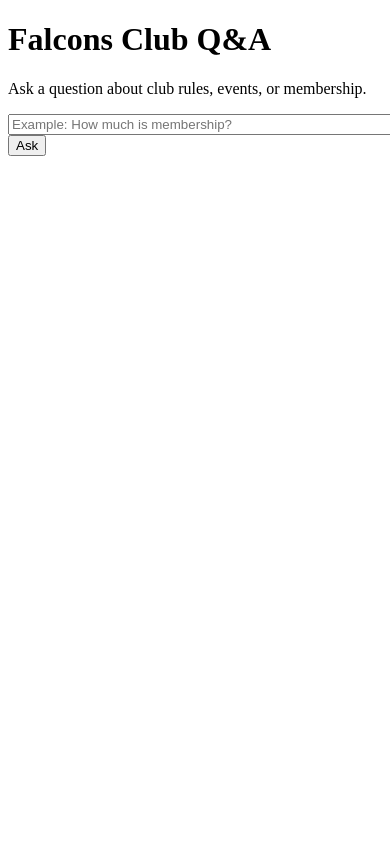
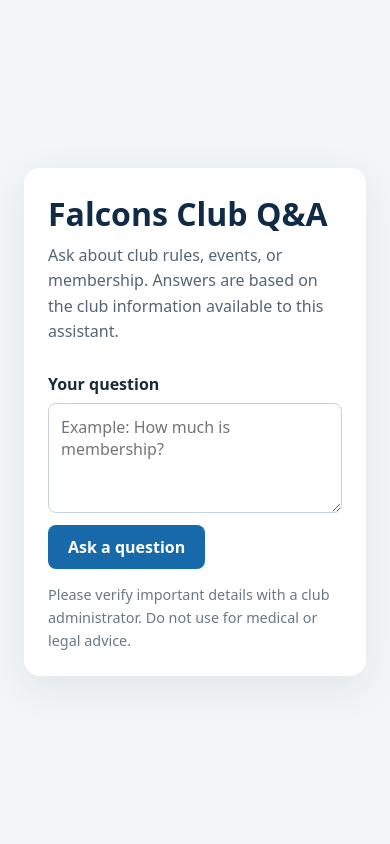
Before and after one commit to abubakarskt/falcons-club-qa-chatbot, a Flask app: page / in a window 390 px wide; the page is wider, and only the part inside the window is pictured. Run offline with Flask 3, Linux system fonts and the light colour scheme; parts of the project's set-up code (start-up, migrations or seed data) failed here and were passed over.

Commit message:
Prepare Falcons Club chatbot for Render deployment and document setup/safety

```diff
--- a/app.py
+++ b/app.py
@@ -1,12 +1,22 @@
 from flask import Flask, jsonify, render_template, request
-from falcons_qa import generate_answer
+from falcons_qa import generate_answer, load_faiss_index
 
 app = Flask(__name__)
+MAX_QUESTION_LENGTH = 1000
+
+# Load the persisted index before the server starts accepting requests. If it is
+# missing (for example during local development), load_faiss_index builds it.
+load_faiss_index()
 
 
 @app.route("/")
 def home():
     return render_template("index.html")
+
+
+@app.get("/healthz")
+def health():
+    return jsonify({"status": "ok"})
 
 
 @app.post("/ask")
@@ -15,18 +25,18 @@ def ask():
     if isinstance(payload, dict):
         question = payload.get("question", "")
     else:
-        question = ""
-
-    if not question:
         question = request.form.get("question", "")
 
     if not isinstance(question, str) or not question.strip():
         return jsonify({"error": "A non-empty 'question' is required."}), 400
+    if len(question) > MAX_QUESTION_LENGTH:
+        return jsonify({"error": f"Questions must be {MAX_QUESTION_LENGTH} characters or fewer."}), 413
 
     try:
         return jsonify(generate_answer(question))
-    except Exception as exc:
-        return jsonify({"error": str(exc)}), 503
+    except Exception:
+        app.logger.exception("Failed to generate an answer")
+        return jsonify({"error": "The assistant is temporarily unavailable. Please try again later."}), 503
 
 
 if __name__ == "__main__":
--- a/requirements.txt
+++ b/requirements.txt
@@ -1,4 +1,5 @@
 Flask==3.0.3
+gunicorn>=22.0,<24.0
 openai>=1.0.0
 sentence-transformers>=2.7.0
 faiss-cpu>=1.8.0
--- a/templates/index.html
+++ b/templates/index.html
@@ -3,14 +3,73 @@
   <head>
     <meta charset="UTF-8" />
     <meta name="viewport" content="width=device-width, initial-scale=1.0" />
-    <title>Falcons Club Q&A</title>
+    <meta name="theme-color" content="#102b46" />
+    <title>Falcons Club Q&amp;A</title>
+    <style>
+      :root { color-scheme: light; font-family: system-ui, -apple-system, BlinkMacSystemFont, "Segoe UI", sans-serif; color: #172b3a; background: #f3f6f8; }
+      * { box-sizing: border-box; }
+      body { margin: 0; min-height: 100vh; display: grid; place-items: center; padding: 24px; }
+      main { width: min(100%, 680px); background: white; border-radius: 16px; padding: clamp(24px, 6vw, 48px); box-shadow: 0 12px 40px #102b4614; }
+      h1 { margin: 0 0 8px; color: #102b46; }
+      p { line-height: 1.6; }
+      .intro { color: #536574; margin: 0 0 28px; }
+      label { display: block; font-weight: 650; margin-bottom: 8px; }
+      textarea { display: block; width: 100%; min-height: 110px; resize: vertical; border: 1px solid #c8d2da; border-radius: 8px; padding: 12px; font: inherit; }
+      textarea:focus { outline: 3px solid #2e7dbb35; border-color: #2e7dbb; }
+      button { margin-top: 12px; border: 0; border-radius: 8px; padding: 11px 20px; color: white; background: #1769aa; font: inherit; font-weight: 650; cursor: pointer; }
+      button:disabled { opacity: .65; cursor: wait; }
+      #result { margin-top: 24px; padding: 16px; border-radius: 8px; background: #f3f6f8; }
+      #result[hidden] { display: none; }
+      #answer { white-space: pre-wrap; }
+      #source { color: #536574; font-size: .92rem; border-top: 1px solid #dce3e8; padding-top: 12px; }
+      #source:empty { display: none; }
+      .note { color: #687986; font-size: .9rem; margin-bottom: 0; }
+    </style>
   </head>
   <body>
-    <h1>Falcons Club Q&A</h1>
-    <p>Ask a question about club rules, events, or membership.</p>
-    <form action="/ask" method="post">
-      <input type="text" name="question" placeholder="Example: How much is membership?" size="50" />
-      <button type="submit">Ask</button>
-    </form>
+    <main>
+      <h1>Falcons Club Q&amp;A</h1>
+      <p class="intro">Ask about club rules, events, or membership. Answers are based on the club information available to this assistant.</p>
+      <form id="question-form">
+        <label for="question">Your question</label>
+        <textarea id="question" name="question" maxlength="1000" required placeholder="Example: How much is membership?"></textarea>
+        <button id="submit" type="submit">Ask a question</button>
+      </form>
+      <section id="result" aria-live="polite" hidden>
+        <h2>Answer</h2>
+        <p id="answer"></p>
+        <p id="source"></p>
+      </section>
+      <p class="note">Please verify important details with a club administrator. Do not use for medical or legal advice.</p>
+    </main>
+    <script>
+      const form = document.querySelector("#question-form");
+      const button = document.querySelector("#submit");
+      const result = document.querySelector("#result");
+      form.addEventListener("submit", async (event) => {
+        event.preventDefault();
+        button.disabled = true;
+        button.textContent = "Thinking…";
+        result.hidden = false;
+        document.querySelector("#answer").textContent = "";
+        document.querySelector("#source").textContent = "";
+        try {
+          const response = await fetch("/ask", {
+            method: "POST",
+            headers: { "Content-Type": "application/json" },
+            body: JSON.stringify({ question: document.querySelector("#question").value })
+          });
+          const data = await response.json();
+          if (!response.ok) throw new Error(data.error || "The request could not be completed.");
+          document.querySelector("#answer").textContent = data.answer;
+          document.querySelector("#source").textContent = data.source ? `Source: ${data.source}` : "";
+        } catch (error) {
+          document.querySelector("#answer").textContent = error.message || "The assistant is temporarily unavailable. Please try again later.";
+        } finally {
+          button.disabled = false;
+          button.textContent = "Ask a question";
+        }
+      });
+    </script>
   </body>
 </html>
```
Also changed, not shown: render.yaml (added, +13 -0 lines), README.md.
